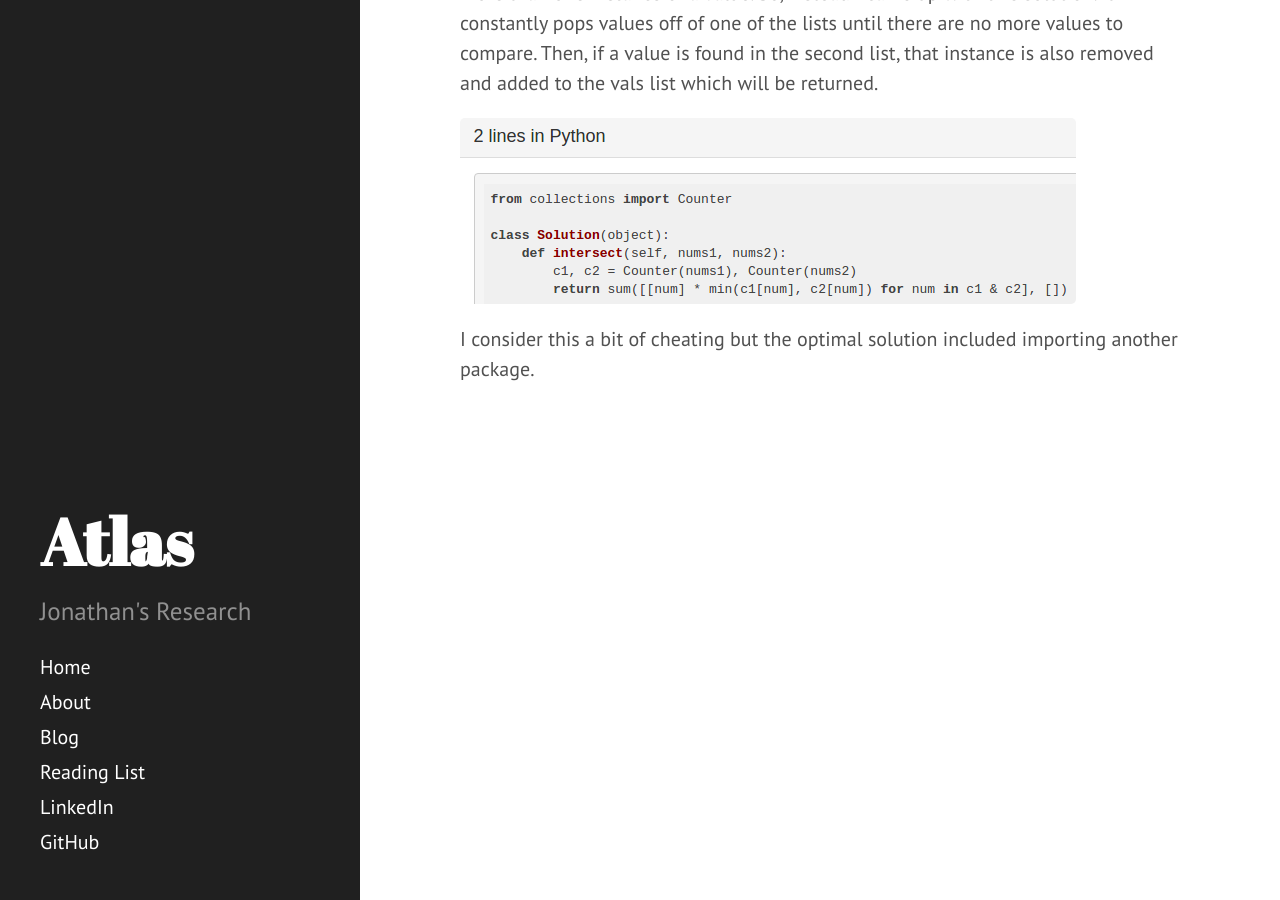
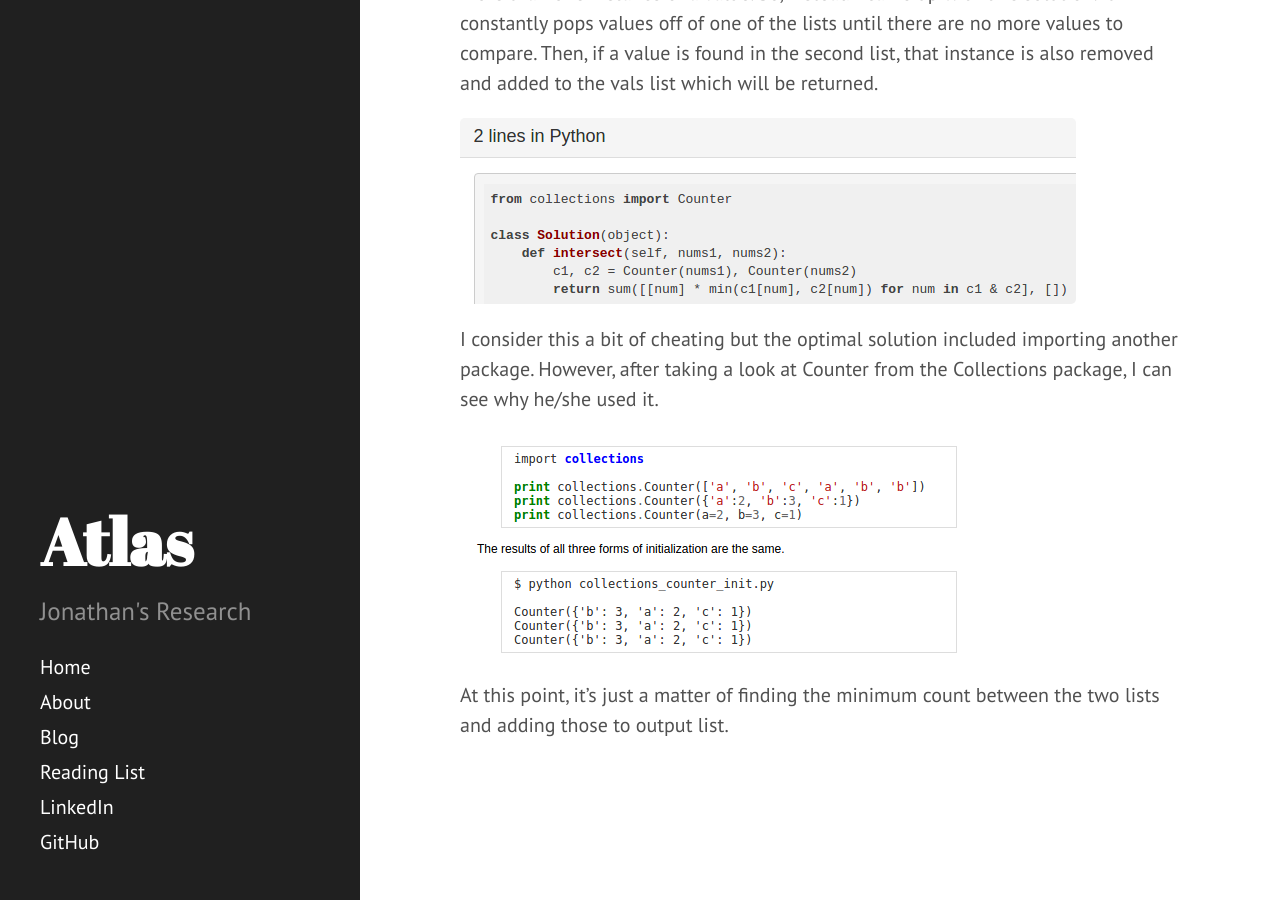
Before and after one commit to JonathanJohann/Research, a Jekyll site: the page built from _posts/Scratch_Pad/2017-01-04-Intersection-of-Two-Arrays-II.md, in a window 1280 px wide and 900 px high, scrolled down 732 px. Built offline with Jekyll 4.4.1, drawn with Linux system fonts in a browser that asks for light colours; Markdown is read by kramdown in place of the engine named in the settings.

Commit message:
Update 2017-01-04-Intersection-of-Two-Arrays-II.md

```diff
--- a/_posts/Scratch_Pad/2017-01-04-Intersection-of-Two-Arrays-II.md
+++ b/_posts/Scratch_Pad/2017-01-04-Intersection-of-Two-Arrays-II.md
@@ -23,4 +23,9 @@ Originally I thought to use sets; however, then I wouldn't be able to incorporat
 
 ![png](https://raw.githubusercontent.com/JonathanJohann/Research/master/_posts/Scratch_Pad/Pics/optimal_intersect_two_arrays_ii.png)
 
-I consider this a bit of cheating but the optimal solution included importing another package.
+I consider this a bit of cheating but the optimal solution included importing another package. However, after taking a look at Counter from the Collections package, I can see why he/she used it.
+
+
+![png](https://raw.githubusercontent.com/JonathanJohann/Research/master/_posts/Scratch_Pad/Pics/collections_counter.png)
+
+At this point, it's just a matter of finding the minimum count between the two lists and adding those to output list.
```
